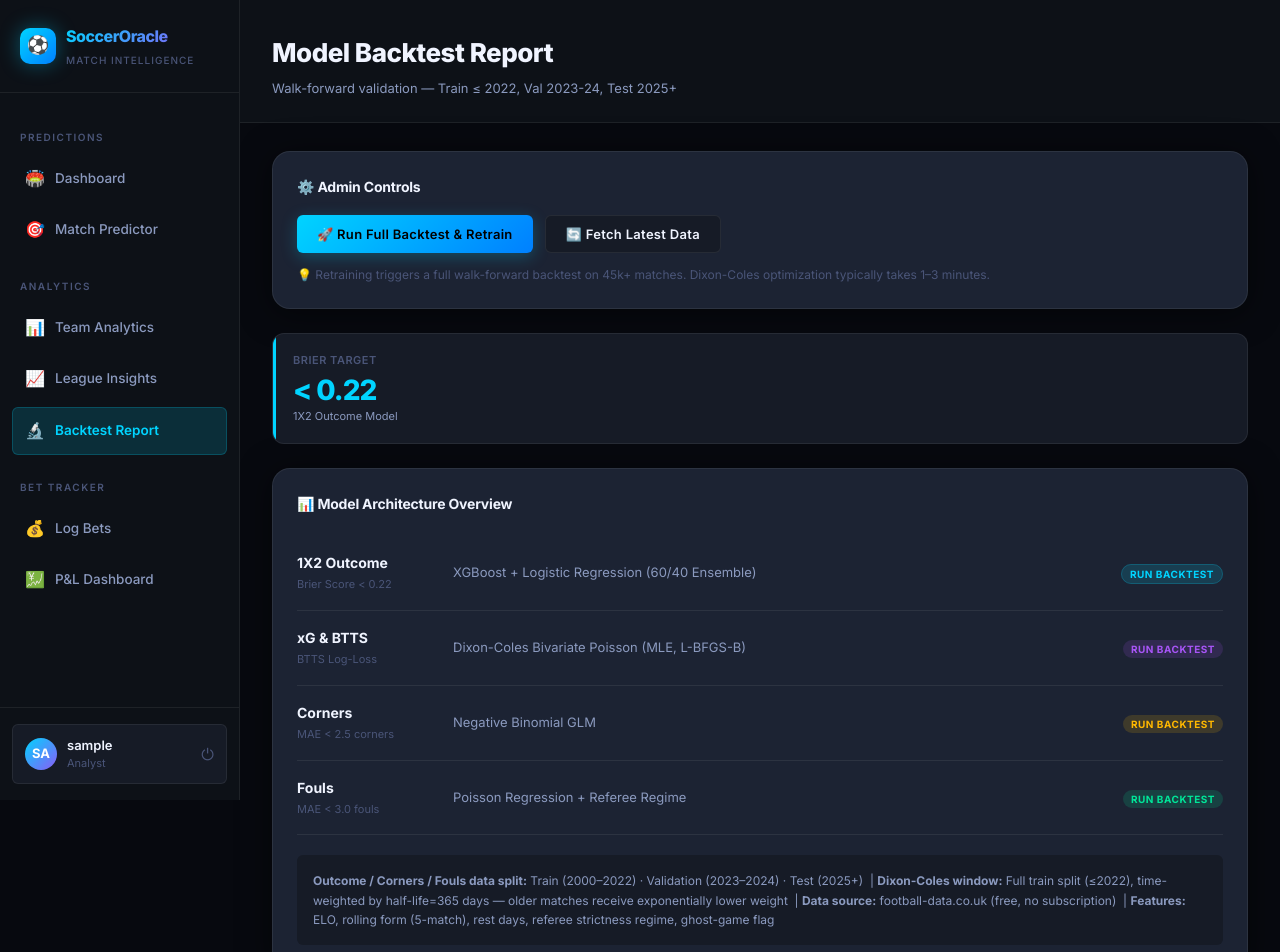
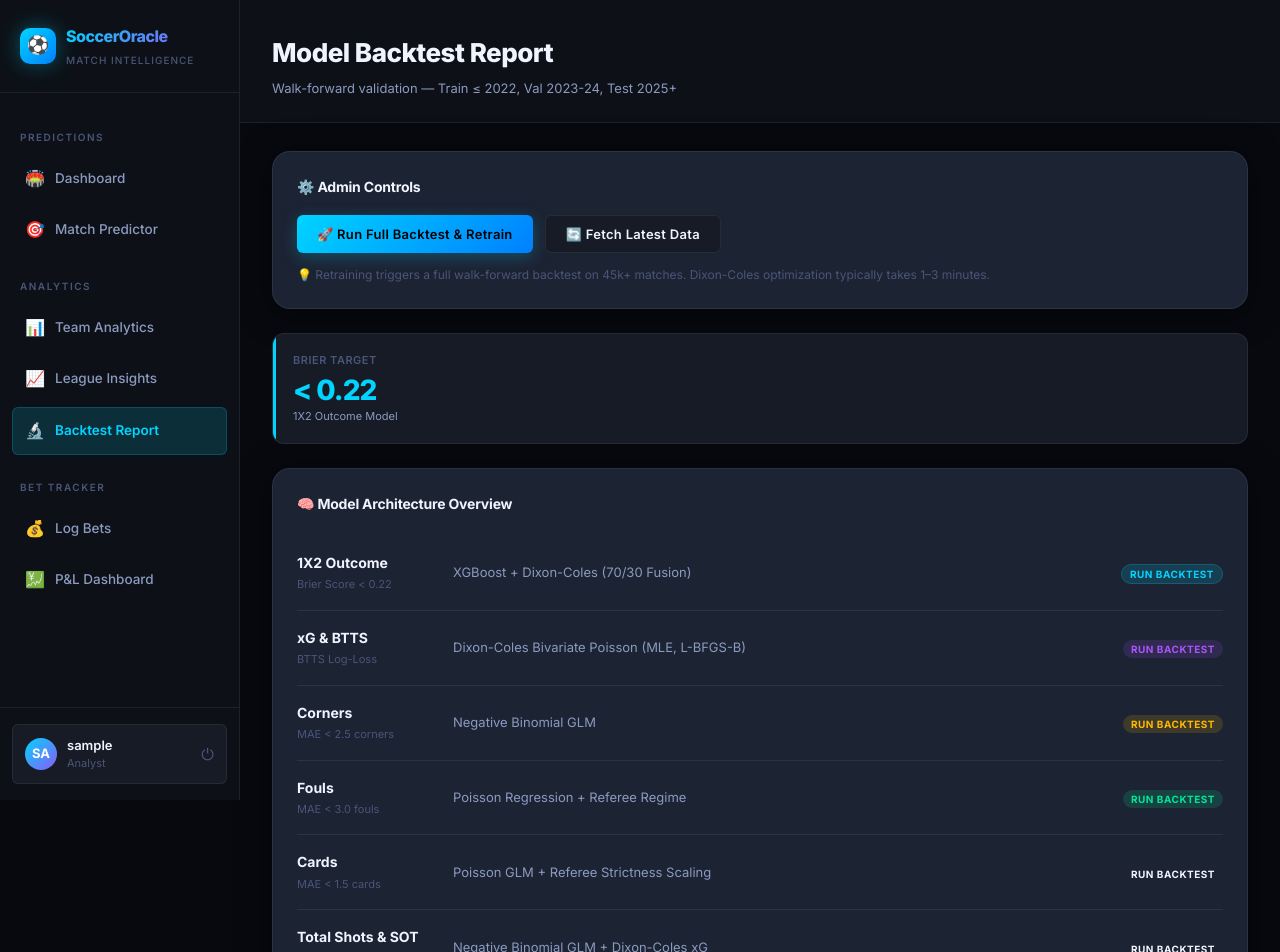
Before and after one commit to raslule/Svikirorebhora, a React (Vite) app in the folder frontend/: page /backtest in a window 1280 px wide. Shown: the top 952 px of the page. Built offline with nearby package versions, Linux system fonts and the light colour scheme; no server answers; sample sign-in values are in the browser's storage.

Commit message:
fix(ui): update Models Used and Model Architecture Overview to reflect all 6 active models

```diff
--- a/frontend/src/pages/BacktestReport.jsx
+++ b/frontend/src/pages/BacktestReport.jsx
@@ -110,12 +110,14 @@ export default function BacktestReport() {
 
         {/* Model Architecture Overview (Dynamically rendered from backend GET /api/models/info) */}
         <div className="card">
-          <div className="card-title" style={{ marginBottom: 20 }}>📊 Model Architecture Overview</div>
+          <div className="card-title" style={{ marginBottom: 20 }}>🧠 Model Architecture Overview</div>
           {(modelInfo.length > 0 ? modelInfo : [
-            { id: 'outcome', name: '1X2 Outcome', architecture: 'XGBoost + Logistic Regression (60/40 Ensemble)', target: 'Brier Score < 0.22', badge: 'badge-teal' },
+            { id: 'outcome', name: '1X2 Outcome', architecture: 'XGBoost + Dixon-Coles (70/30 Fusion)', target: 'Brier Score < 0.22', badge: 'badge-teal' },
             { id: 'goals', name: 'xG & BTTS', architecture: 'Dixon-Coles Bivariate Poisson (MLE, L-BFGS-B)', target: 'BTTS Log-Loss', badge: 'badge-purple' },
             { id: 'corners', name: 'Corners', architecture: 'Negative Binomial GLM', target: 'MAE < 2.5 corners', badge: 'badge-amber' },
             { id: 'fouls', name: 'Fouls', architecture: 'Poisson Regression + Referee Regime', target: 'MAE < 3.0 fouls', badge: 'badge-green' },
+            { id: 'cards', name: 'Cards', architecture: 'Poisson GLM + Referee Strictness Scaling', target: 'MAE < 1.5 cards', badge: 'badge-rose' },
+            { id: 'shots', name: 'Total Shots & SOT', architecture: 'Negative Binomial GLM + Dixon-Coles xG', target: 'MAE < 4.0 shots', badge: 'badge-cyan' },
           ]).map(m => {
             let metricText = 'Run backtest'
             let pass = null
@@ -128,6 +130,10 @@ export default function BacktestReport() {
               metricText = `${metrics.corners.home.mae?.toFixed(3)} MAE`
             } else if (m.id === 'fouls' && metrics?.fouls?.home) {
               metricText = `${metrics.fouls.home.mae?.toFixed(3)} MAE`
+            } else if (m.id === 'cards' && metrics?.cards) {
+              metricText = `${metrics.cards.mae_total_cards?.toFixed(3)} MAE`
+            } else if (m.id === 'shots' && metrics?.shots) {
+              metricText = `${metrics.shots.mae_total_shots?.toFixed(3)} MAE`
             }
 
             return (
--- a/frontend/src/pages/MatchPredictor.jsx
+++ b/frontend/src/pages/MatchPredictor.jsx
@@ -96,10 +96,12 @@ export default function MatchPredictor() {
             <div className="card" style={{ marginTop: 16 }}>
               <div className="card-title" style={{ marginBottom: 14 }}>🧠 Models Used</div>
               {[
-                { label: '1X2 Outcome', model: 'XGBoost + Logistic Ensemble', badge: 'badge-teal' },
+                { label: '1X2 Outcome', model: 'XGBoost + Dixon-Coles 70/30 Fusion', badge: 'badge-teal' },
                 { label: 'xG & BTTS', model: 'Dixon-Coles Bivariate Poisson', badge: 'badge-purple' },
-                { label: 'Corners', model: 'Negative Binomial Regression', badge: 'badge-amber' },
-                { label: 'Fouls', model: 'Ridge Linear Regression', badge: 'badge-green' },
+                { label: 'Corners', model: 'Negative Binomial GLM', badge: 'badge-amber' },
+                { label: 'Fouls', model: 'Poisson Regression + Referee Regime', badge: 'badge-green' },
+                { label: 'Cards', model: 'Poisson GLM + Referee Strictness', badge: 'badge-rose' },
+                { label: 'Total Shots & SOT', model: 'Negative Binomial GLM', badge: 'badge-cyan' },
               ].map(m => (
                 <div key={m.label} style={{ display: 'flex', justifyContent: 'space-between', alignItems: 'center', padding: '10px 0', borderBottom: '1px solid var(--border)' }}>
                   <span style={{ fontSize: 13, fontWeight: 600 }}>{m.label}</span>
```
